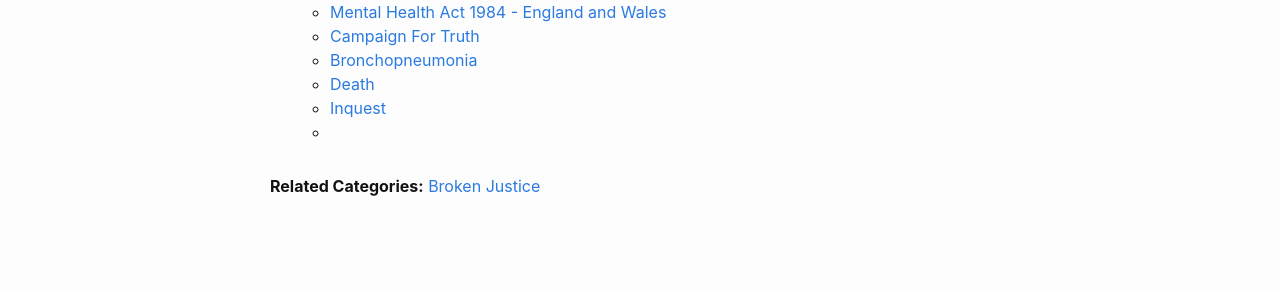
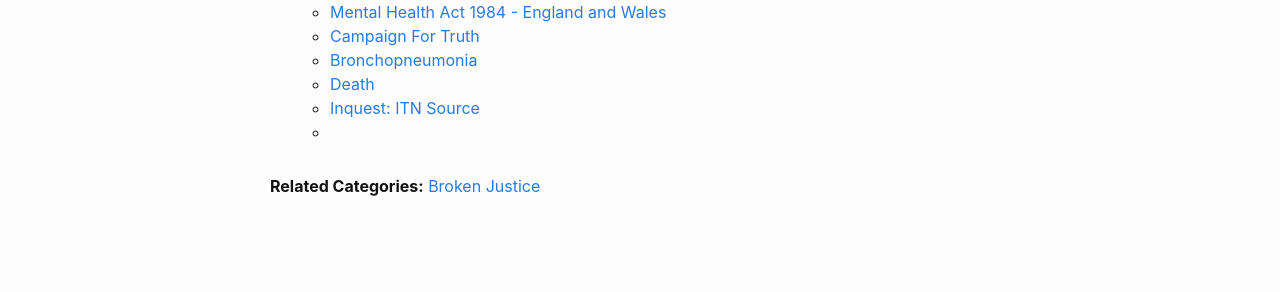
Before and after one commit to Robcamstone/Robcamstone.github.io, a Jekyll site: the page built from _posts/Broken Justice/1999-10-01-Broken Justice - lena-zavaroni.md, in a window 1280 px wide. Shown: the part 320-612 px from the top of the page. Built offline with Jekyll 4.4.1, drawn with Linux system fonts in a browser that asks for light colours.

Commit message:
Update 1999-10-01-Broken Justice - lena-zavaroni.md

```diff
--- a/_posts/Broken Justice/1999-10-01-Broken Justice - lena-zavaroni.md
+++ b/_posts/Broken Justice/1999-10-01-Broken Justice - lena-zavaroni.md
@@ -16,5 +16,5 @@ categories: [Broken Justice]
    * [Campaign For Truth](https://fanzoflenazavaroni.github.io/biography/lena-zavaroni#campaign-for-truth)
    * [Bronchopneumonia](https://fanzoflenazavaroni.github.io/biography/lena-zavaroni#bronchopneumonia)
    * [Death](https://fanzoflenazavaroni.github.io/biography/lena-zavaroni#death)
-   * [Inquest](https://fanzoflenazavaroni.github.io/biography/lena-zavaroni#inquest)
+   * [Inquest: ITN Source](https://fanzoflenazavaroni.github.io/itn/1999/10/08/ITN-source-lena-zavaroni-inquest-due-to-end.html)
    * [](https://fanzoflenazavaroni.github.io/biography/lena-zavaroni#)
```
